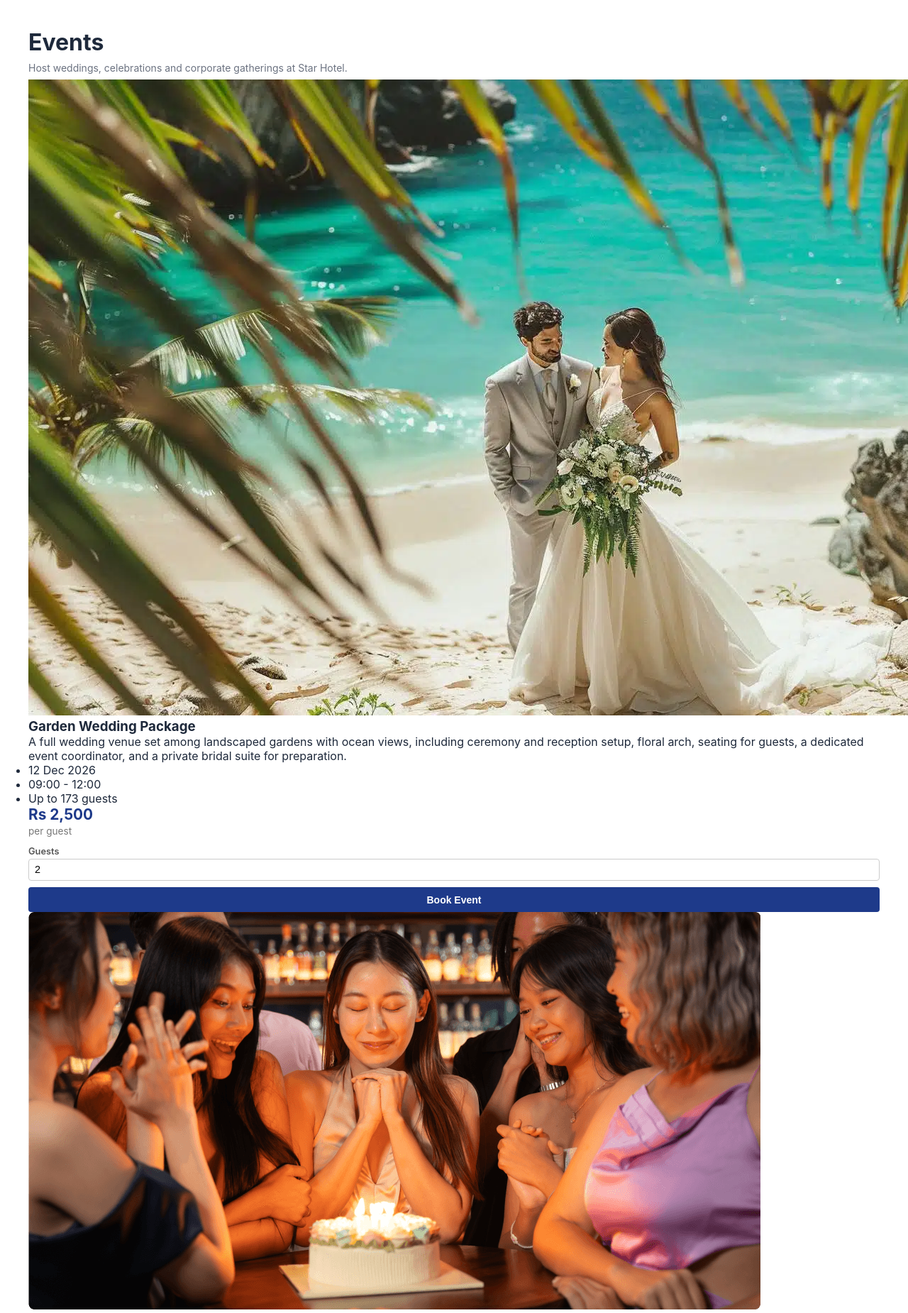
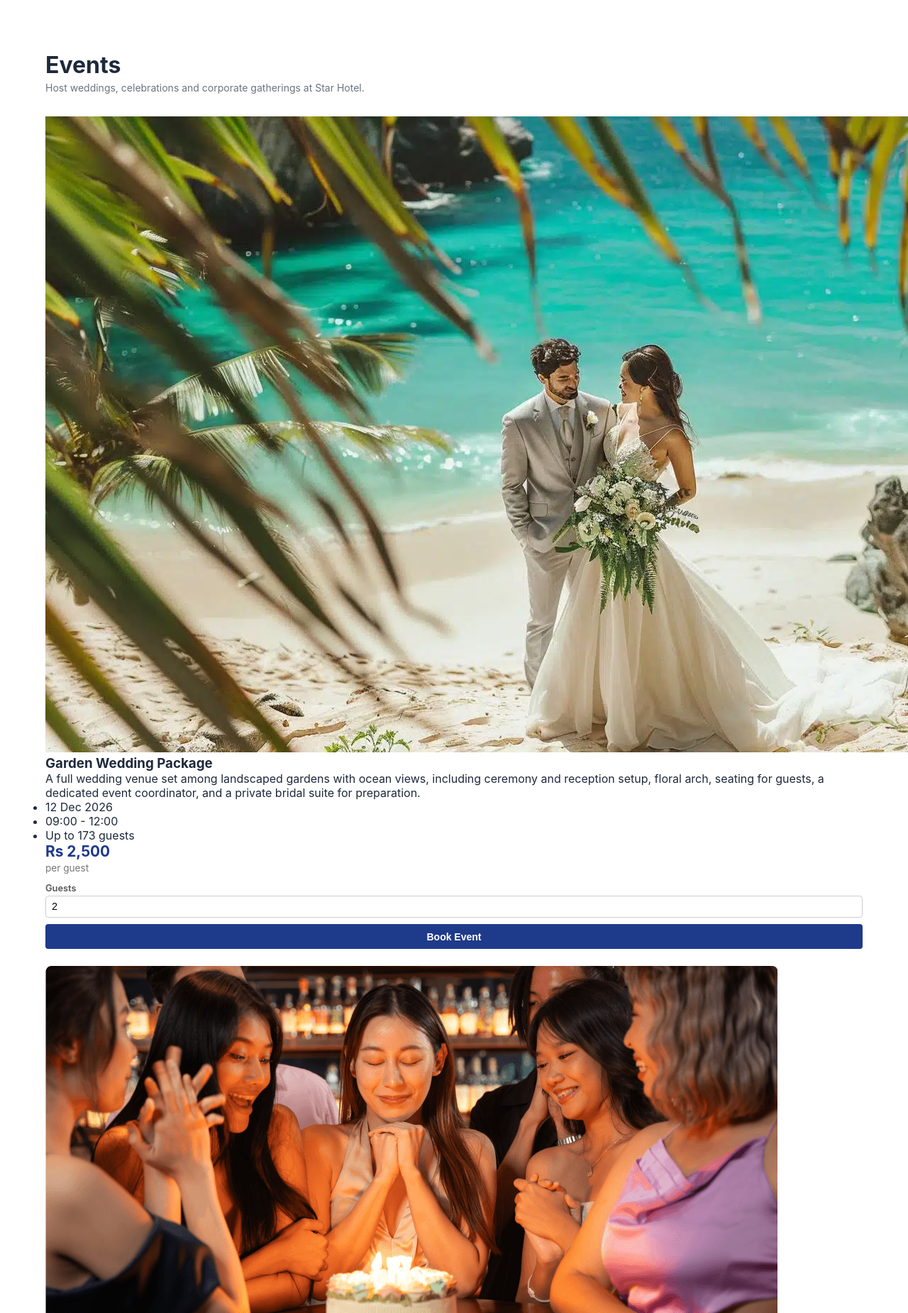
Before and after one commit to Ayushr0129/Star-hotel, a Django app: page /events/ in a window 1280 px wide; the page is wider, and only the part inside the window is pictured. Shown: the part 67-1917 px from the top of that part at 71% size. Run offline with Django 5.2, Linux system fonts and the light colour scheme; data comes from the database, SQL or seed files in the repository.

Commit message:
Styled events page container and heading

```diff
--- a/StarHotel/hotel/static/css/style.css
+++ b/StarHotel/hotel/static/css/style.css
@@ -2202,3 +2202,25 @@ header:has(~ main .layout) {
     cursor: pointer;
     font-weight: 600;
 }
+
+/* ===== Events Page ===== */
+
+.events-page {
+    max-width: 1200px;
+    margin: 0 auto;
+    padding: 2rem 1.5rem;
+}
+
+.events-heading h1 {
+    margin: 0 0 0.25rem 0;
+}
+
+.events-heading .section-subtitle {
+    margin: 0 0 2rem 0;
+}
+
+.event-list {
+    display: flex;
+    flex-direction: column;
+    gap: 1.5rem;
+}
```
